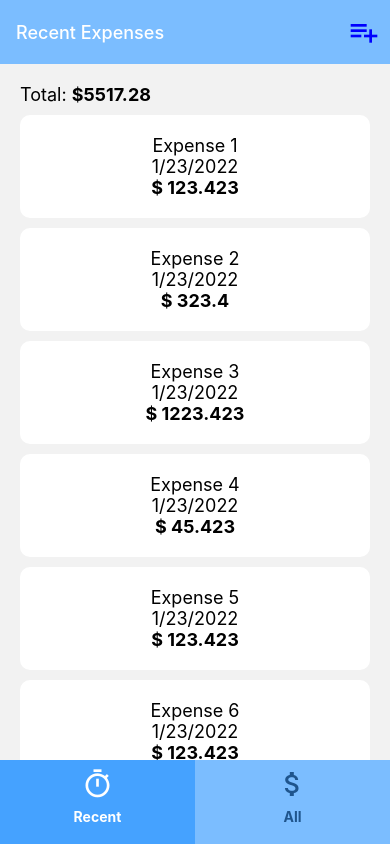
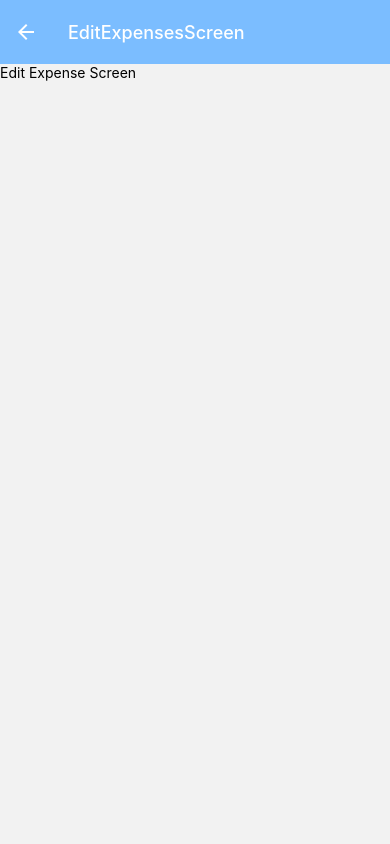
Before and after one commit to sean-xiao-zhao7/rn-proj4, a React Native app: screen /EditExpensesScreen in a window 390 px wide. Built offline with nearby package versions, Linux system fonts and the light colour scheme.

Commit message:
Add edit expense screen

```diff
--- a/App.js
+++ b/App.js
@@ -7,7 +7,7 @@ import { MaterialIcons } from "@expo/vector-icons";
 import AllExpensesScreen from "./src/screens/AllExpensesScreen";
 import RecentExpensesScreen from "./src/screens/RecentExpensesScreen";
 import ExpenseScreen from "./src/screens/ExpenseScreen";
-import ManageExpensesScreen from "./src/screens/manage/ManageExpensesScreen";
+import EditExpensesScreen from "./src/screens/EditExpensesScreen";
 
 // navigator obj
 const Stack = createStackNavigator();
@@ -116,8 +116,8 @@ export default function App() {
                     }}
                 />
                 <Stack.Screen
-                    name="ManageExpensesScreen"
-                    component={ManageExpensesScreen}
+                    name="EditExpensesScreen"
+                    component={EditExpensesScreen}
                 />
             </Stack.Navigator>
         </NavigationContainer>
--- /dev/null
+++ b/src/screens/EditExpensesScreen.js
@@ -0,0 +1,11 @@
+import { Text, View } from "react-native";
+
+const EditExpensesScreen = () => {
+    return (
+        <View>
+            <Text>Edit Expense Screen</Text>
+        </View>
+    );
+};
+
+export default EditExpensesScreen;
--- a/src/screens/manage/ManageExpensesScreen.js
+++ /dev/null
@@ -1,11 +0,0 @@
-import { Text, View } from "react-native";
-
-const ManageExpensesScreen = () => {
-    return (
-        <View>
-            <Text>Manage Expenses</Text>
-        </View>
-    );
-};
-
-export default ManageExpensesScreen;
```
